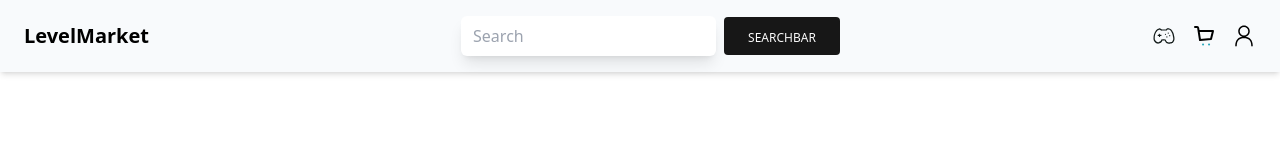
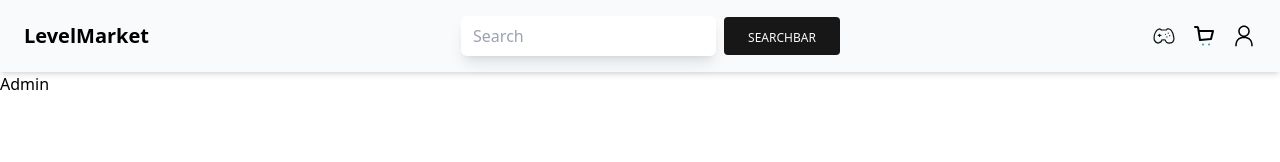
Before and after one commit to alerommic/levelMarket, a React (Vite) app in the folder levelMarket/: page /Admin in a window 1280 px wide. Shown: the top 162 px of the page. Built offline with nearby package versions, Linux system fonts and the light colour scheme.

Commit message:
añadida la ruta admin

```diff
--- /dev/null
+++ b/levelMarket/src/Admin.jsx
@@ -0,0 +1,9 @@
+import React from 'react'
+
+function Admin() {
+  return (
+    <div>Admin</div>
+  )
+}
+
+export default Admin
--- a/levelMarket/src/App.jsx
+++ b/levelMarket/src/App.jsx
@@ -6,6 +6,7 @@ import LogIn from './LogIn'
 import Cart from './Cart'
 import Footer from './Footer'
 import SignUp from './SignUp'
+import Admin from './Admin'
 function App() {
 
   return (
@@ -24,6 +25,8 @@ function App() {
         <Route path="/LogIn" element={<LogIn/>}/>
 
         <Route path="/SignUp" element={<SignUp/>}/>
+
+        <Route path="/Admin" element={<Admin/>}/>
       </Routes>
       <Footer>
       </Footer>
```
Also changed, not shown: levelMarket/src/LogIn.jsx (line endings or trailing spaces).
